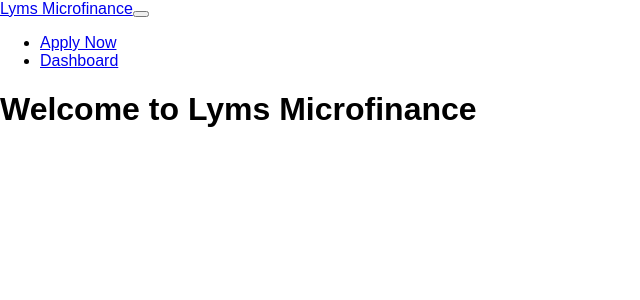
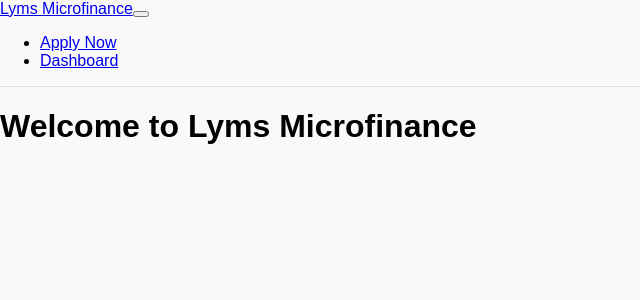
Before and after one commit to kipngenohaaron/lyms-microfinance, a React (Create React App) app: page / in a window 1280 px wide. Shown: the top 300 px of the page, without its empty margins (0-640 px from the left). Built offline with nearby package versions, Linux system fonts and the light colour scheme.

Commit message:
styles.js modified

```diff
--- a/src/styles/main.css
+++ b/src/styles/main.css
@@ -1,4 +1,4 @@
-/* body {
+body {
   font-family: Arial, sans-serif;
   margin: 0;
   padding: 0;
@@ -25,11 +25,3 @@
 .btn-primary:hover {
   background-color: #0056b3;
 }
-
-
-   /* src/styles/main.css */
-body {
-    font-family: Arial, sans-serif;
-    margin: 0;
-    padding: 0;
-  }
```
Lines whose indentation alone changed are shown as unchanged.
